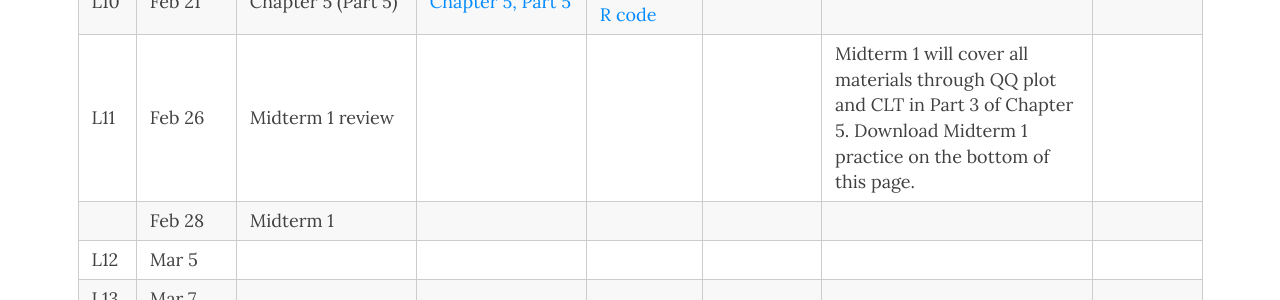
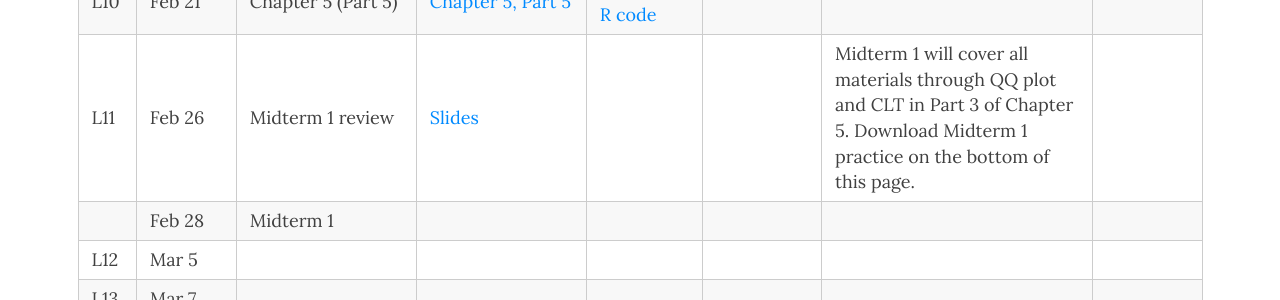
Before and after one commit to duzhewang/stat324, a Jekyll site: the page built from timetable.md, in a window 1280 px wide and 900 px high, scrolled down 820 px. Shown: the part 154-454 px from the top of the window. Built offline with Jekyll 4.4.1, drawn with Linux system fonts in a browser that asks for light colours; nearby versions of some CDN libraries.

Commit message:
Update timetable.md

```diff
--- a/timetable.md
+++ b/timetable.md
@@ -18,7 +18,7 @@ css: /css/wide_table.css
 |L8| Feb 14 | Chapter 5 (Part 3)| [Chapter 5, Part 3](https://github.com/dzwang91/stat324/raw/gh-pages/lectures/chapter5-3.pdf)    |    |    |  HW3 is out, due on 2/22.    |
 |L9| Feb 19 | Chapter 5 (Part 4) | [Chapter 5, Part 4](https://github.com/dzwang91/stat324/raw/gh-pages/lectures/chapter5-4.pdf), [Estimation Lecture Notes](https://github.com/dzwang91/stat324/raw/gh-pages/lectures/Estimation.pdf)  |    |  |      |   |
 |L10| Feb 21 |Chapter 5 (Part 5) |[Chapter 5, Part 5](https://github.com/dzwang91/stat324/raw/gh-pages/lectures/chapter5-5.pdf)|[Bootstrap R code](https://github.com/dzwang91/stat324/raw/gh-pages/R/Bootstrap.R) |    |       |      |
-|L11| Feb 26 | Midterm 1 review |    |     |       |  Midterm 1 will cover all materials through QQ plot and CLT in Part 3 of Chapter 5. Download Midterm 1 practice on the bottom of this page. |   |
+|L11| Feb 26 | Midterm 1 review | [Slides](https://github.com/dzwang91/stat324/raw/gh-pages/lectures/Midterm1review.pdf)  |     |       |  Midterm 1 will cover all materials through QQ plot and CLT in Part 3 of Chapter 5. Download Midterm 1 practice on the bottom of this page. |   |
 |  | Feb 28 | Midterm 1 |    |   |    |      |      |
 |L12| Mar 5 |  |   |  |     |      |
 |L13| Mar 7 |   | | |  |      |      |
```
